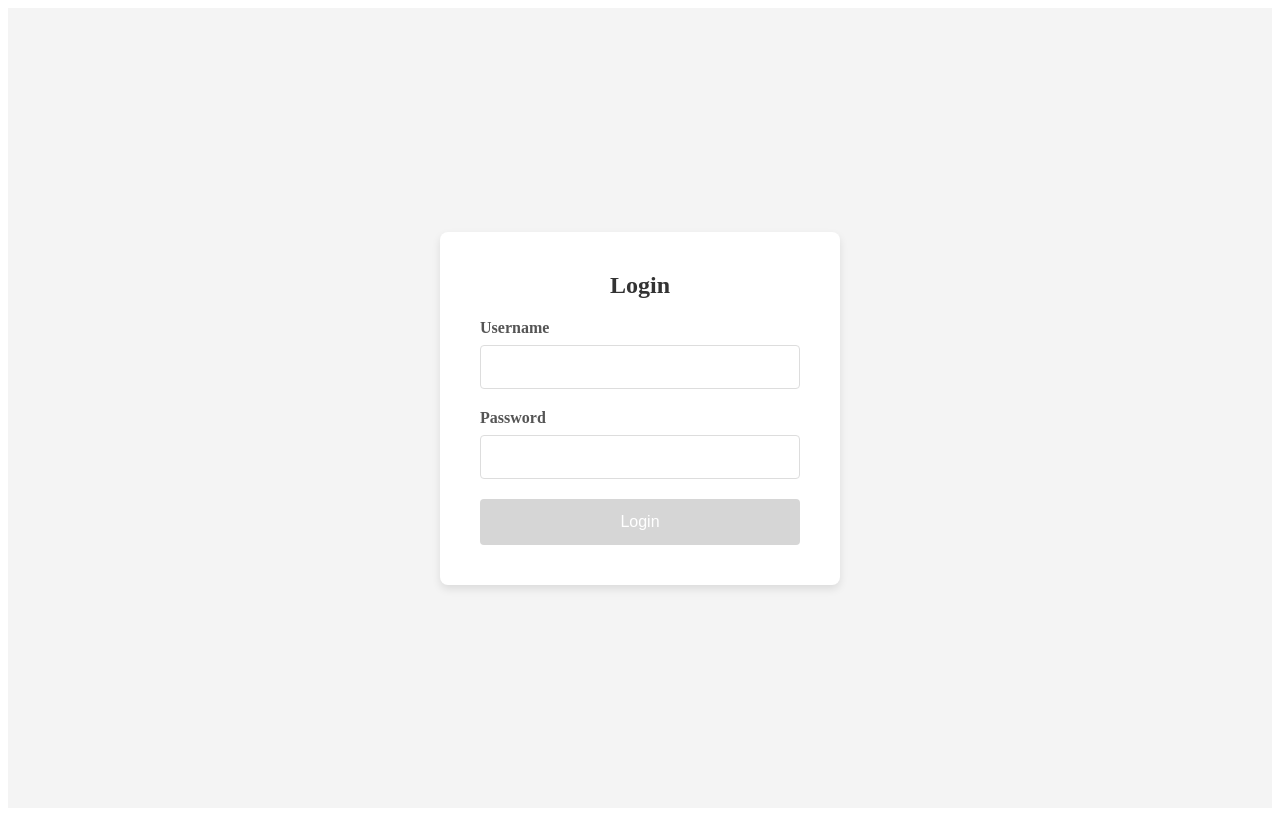
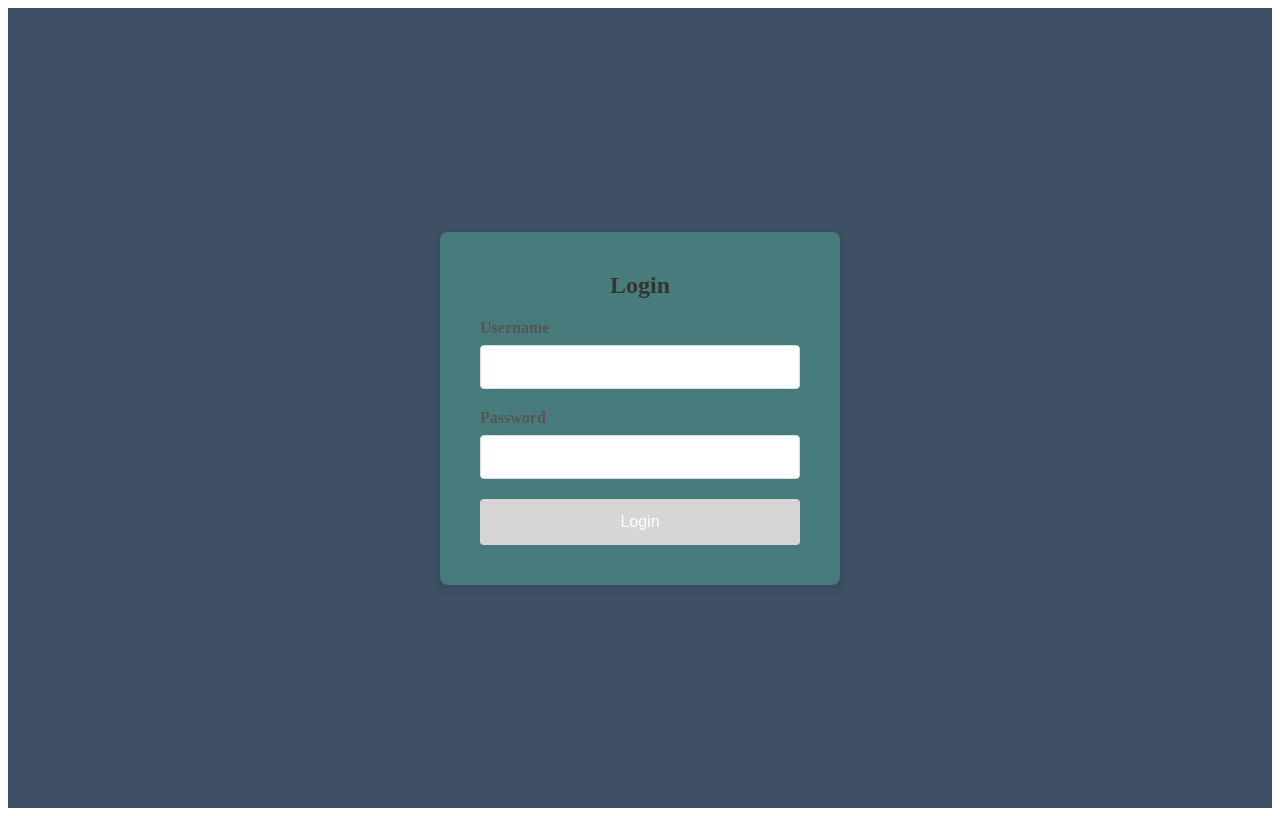
Before and after one commit to RiteshKumarSingh123/SpringAngularPractise, an Angular app: page / in a window 1280 px wide. Built offline with nearby package versions, Linux system fonts and the light colour scheme.

Commit message:
colors or css added for login

```diff
--- a/src/app/login/login.component.css
+++ b/src/app/login/login.component.css
@@ -23,11 +23,11 @@ body {
   display: flex;
   justify-content: center;    /* Horizontal center */
   align-items: center;        /* Vertical center */
-  background-color: #f4f4f4;
+  background-color: hsl(213, 23%, 32%);
 }
 
 .login-form {
-  background-color: #fff;
+  background-color: #487c7c;
   padding: 40px;
   border-radius: 8px;
   box-shadow: 0 4px 8px rgba(0, 0, 0, 0.1);
--- a/src/app/login/login.component.html
+++ b/src/app/login/login.component.html
@@ -1,5 +1,4 @@
 <!-- login.component.html -->
-
 <div class="login-container">
   <form (ngSubmit)="onLogin()" class="login-form" #loginForm="ngForm">
     <h2>Login</h2>
```
